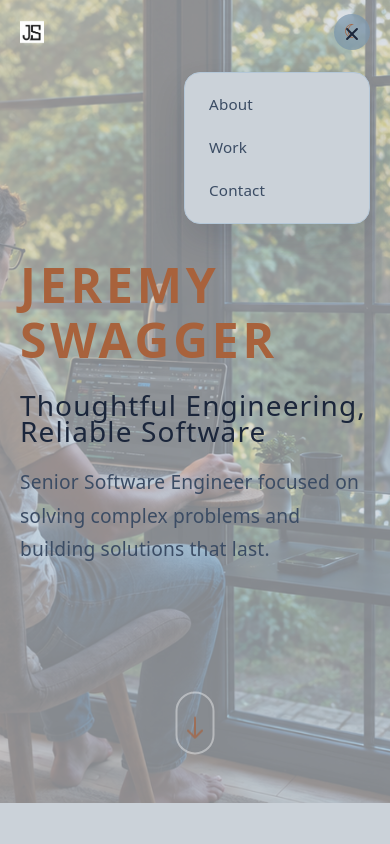
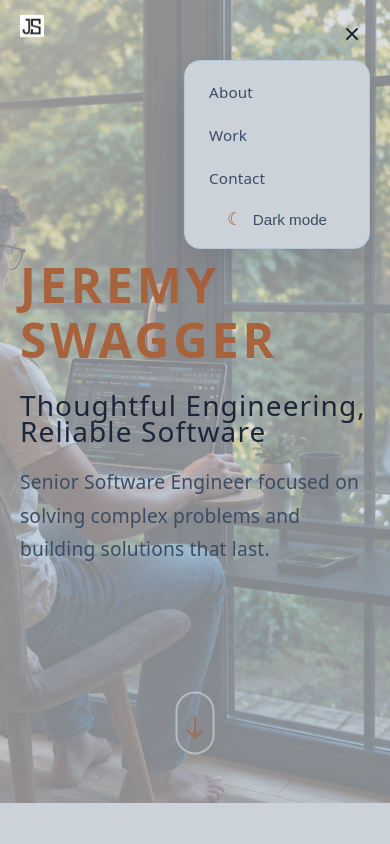
Before and after one commit to jswagger/jswagger-portfolio, a React (Vite) app: page / in a window 390 px wide. Both pictures are taken after a click on the button 352 px from the left and 34 px from the top of the page. Shown: the top 844 px of the page. Built offline with nearby package versions, Linux system fonts and the light colour scheme.

Commit message:
mobile fix round 2

```diff
--- a/src/components/Navbar.tsx
+++ b/src/components/Navbar.tsx
@@ -88,7 +88,7 @@ export default function Navbar() {
           </button>
           <button
             type="button"
-            className="theme-toggle theme-option-bounce"
+            className="theme-toggle theme-toggle-header theme-option-bounce"
             aria-label={theme === 'dark' ? 'Switch to light mode' : 'Switch to dark mode'}
             title={theme === 'dark' ? 'Switch to light mode' : 'Switch to dark mode'}
             onClick={() => setThemeMode(theme === 'dark' ? 'light' : 'dark')}
@@ -106,6 +106,18 @@ export default function Navbar() {
             {link.label}
           </a>
         ))}
+        <button
+          type="button"
+          className="theme-toggle theme-toggle-dropdown theme-option-bounce"
+          aria-label={theme === 'dark' ? 'Switch to light mode' : 'Switch to dark mode'}
+          title={theme === 'dark' ? 'Switch to light mode' : 'Switch to dark mode'}
+          onClick={() => setThemeMode(theme === 'dark' ? 'light' : 'dark')}
+        >
+          <span aria-hidden="true" className="theme-symbol">
+            {theme === 'dark' ? '☼' : '☾'}
+          </span>
+          <span>{theme === 'dark' ? 'Light mode' : 'Dark mode'}</span>
+        </button>
       </div>
     </header>
   )
--- a/src/components/components.css
+++ b/src/components/components.css
@@ -139,7 +139,7 @@ main {
 }
 
 .site-header.is-scrolled .brand,
-.site-header.is-scrolled .theme-toggle {
+.site-header.is-scrolled .theme-toggle-header {
   opacity: 0;
   pointer-events: none;
   transform: scale(0.9);
@@ -315,6 +315,10 @@ main {
 .nav-dropdown a:hover {
   background: var(--accent-bg);
   color: var(--accent);
+}
+
+.theme-toggle-dropdown {
+  display: none;
 }
 
 .theme-switch {
@@ -1382,6 +1386,33 @@ h1 {
     opacity: 1;
     transform: scale(1);
   }
+
+  .theme-toggle-header {
+    display: none;
+  }
+
+  .theme-toggle-dropdown {
+    display: flex;
+    align-items: center;
+    gap: 10px;
+    width: 100%;
+    height: auto;
+    padding: 8px 12px;
+    border-radius: 10px;
+    background: transparent;
+    backdrop-filter: none;
+    color: var(--text-muted);
+    font-size: 0.95rem;
+  }
+
+  .theme-toggle-dropdown:hover {
+    background: var(--accent-bg);
+    color: var(--accent);
+  }
+
+  .theme-toggle-dropdown .theme-symbol {
+    font-size: 1.1rem;
+  }
 }
 
 .case-study-modal-backdrop {
```
